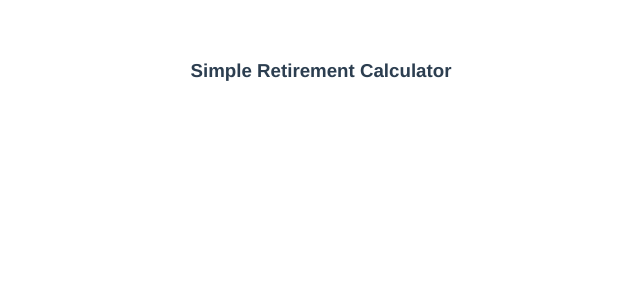
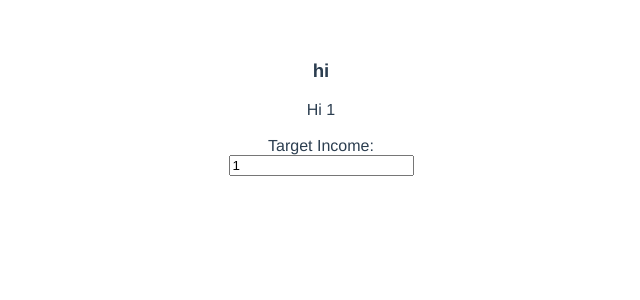
Before and after one commit to smrowley/retire-calc, a Vue app: page /#/ in a window 1280 px wide. Shown: the top 300 px of the page, without its empty margins (319-959 px from the left). Built offline with nearby package versions, Linux system fonts and the light colour scheme.

Commit message:
added some components. added vuetify to dependencies

```diff
--- a/package.json
+++ b/package.json
@@ -15,7 +15,8 @@
   },
   "dependencies": {
     "vue": "^2.3.3",
-    "vue-router": "^2.6.0"
+    "vue-router": "^2.6.0",
+    "vuetify": "^0.14.11"
   },
   "devDependencies": {
     "autoprefixer": "^7.1.2",
--- a/src/components/Calculator.vue
+++ b/src/components/Calculator.vue
@@ -1,62 +1,25 @@
 <template>
   <div class="calculator">
     <h3>{{title}}</h3>
+    <span>Hi {{targetIncome}}</span>
     <br />
     <br />
-  <!--<div id="app" style="width: 50%; margin: 0 auto;">
-    <div class="input-item">
-      <div class="col-md-3">
-        <span>Target Annual Income:</span>
-      </div>
-      <div class="col-md-9">
-        <input type="text" v-model="targetIncome" @input="updateTargetNestEgg" />
-      </div>
-    </div>
-    <div class="input-item">
-      <div class="col-md-3">
-        <span>Safe Withdrawal Rate:</span>
-      </div>
-      <div class="col-md-9">
-        <input type="range" min=".5" max ="7" step=".25" value="4" @input="updateWithdrawalPercentage" /><span>{{withdrawalPercentage}}%</span>
-      </div>
-    </div>
-    <div class="input-item">
-      <div class="col-md-3">
-        <span>Target Nest Egg:</span>
-      </div>
-      <div class="col-md-9">
-        <input type="text" v-model="targetNestEgg"/>
-      </div>
-    </div>
-    <div class="input-item">
-      <div class="col-md-3">
-        <span>Current Nest Egg:</span>
-      </div>
-      <div class="col-md-9">
-        <input type="text" v-model="currentNestEgg"/>
-      </div>
-    </div>
-    <div class="input-item">
-      <div class="col-md-3">
-        <span>Average Annual Return:</span>
-      </div>
-      <div class="col-md-9">
-        <input type="range" min=".5" max ="7" step=".25" value="4" @input="updateAnnualReturn" /><span>{{averageAnnualReturn}}%</span>
-      </div>
-    </div>
-  </div>-->
+    <dollar-input label="Target Income" :dollarValue.sync="targetIncome"></dollar-input>
   </div>
 </template>
 
 <script>
-export default {
-  name: 'calculator',
-  data: function () {
-    return {
-      title: 'Simple Retirement Calculator'
+  import DollarInput from './DollarInput'
+  export default {
+    name: 'calculator',
+    components: {DollarInput},
+    data: function () {
+      return {
+        title: 'hi',
+        targetIncome: 1.00
+      }
     }
   }
-}
 </script>
 
 <!-- Add "scoped" attribute to limit CSS to this component only -->
--- /dev/null
+++ b/src/components/DollarInput.vue
@@ -0,0 +1,43 @@
+<template>
+  <div class="dollarInput">
+    <div class="col-md-3">
+      <span>{{label}}:</span>
+    </div>
+    <div class="col-md-9">
+      <input type="text" v-model="dollarValue" @input="updateValue"/>
+    </div>
+  </div>
+</template>
+
+<script>
+  export default {
+    name: 'dollar-input',
+    props: {
+      dollarValue: {
+        type: Number,
+        required: true,
+        default: 0.00
+      },
+      label: {
+        type: String,
+        required: true,
+        default: 'Dollar Value'
+      }
+    },
+    data: function () {
+      return {}
+    },
+    methods: {
+      updateValue: function () {
+        this.$emit('update:dollarValue', this.dollarValue)
+      }
+    },
+    computed: {
+
+    }
+  }
+</script>
+
+<styles scoped>
+
+</styles>
```
Also changed, not shown: src/components/PercentageSlider.vue (added, +8 -0 lines), 1 other file (tests, documents, lock files or other folders).
